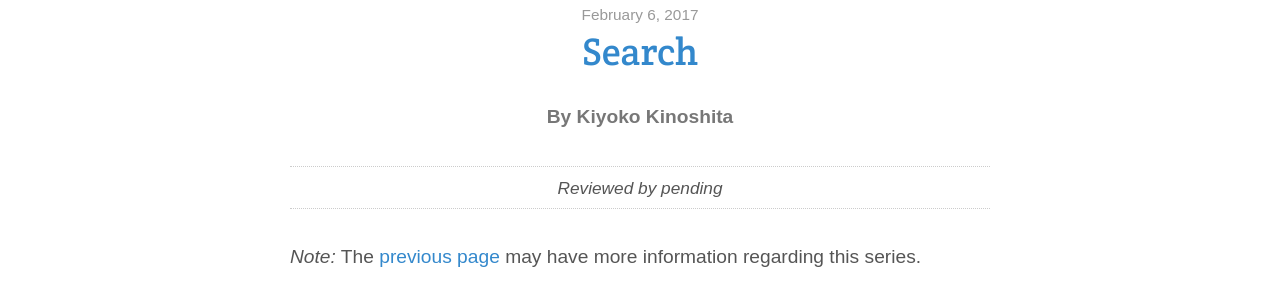
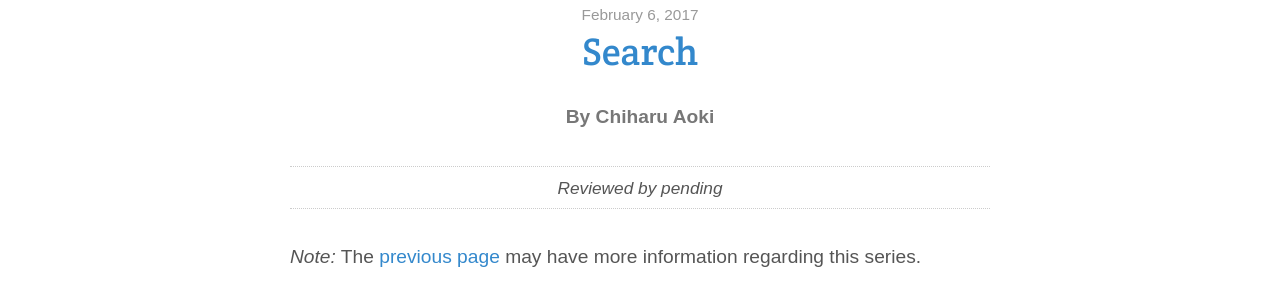
Before and after one commit to glytoucan/glytoucan, a Jekyll site: the page built from manual/search-engine.md, in a window 1280 px wide. Shown: the part 234-534 px from the top of the page. Built offline with Jekyll 4.4.1, drawn with Linux system fonts in a browser that asks for light colours; nearby versions of some CDN libraries.

Commit message:
Update search-engine.md

```diff
--- a/manual/search-engine.md
+++ b/manual/search-engine.md
@@ -1,7 +1,7 @@
 ---
 title: Search
 authors:
-- Kiyoko Kinoshita
+- Chiharu Aoki
 date: 2017-02-06
 reviewers:
 - pending
```
